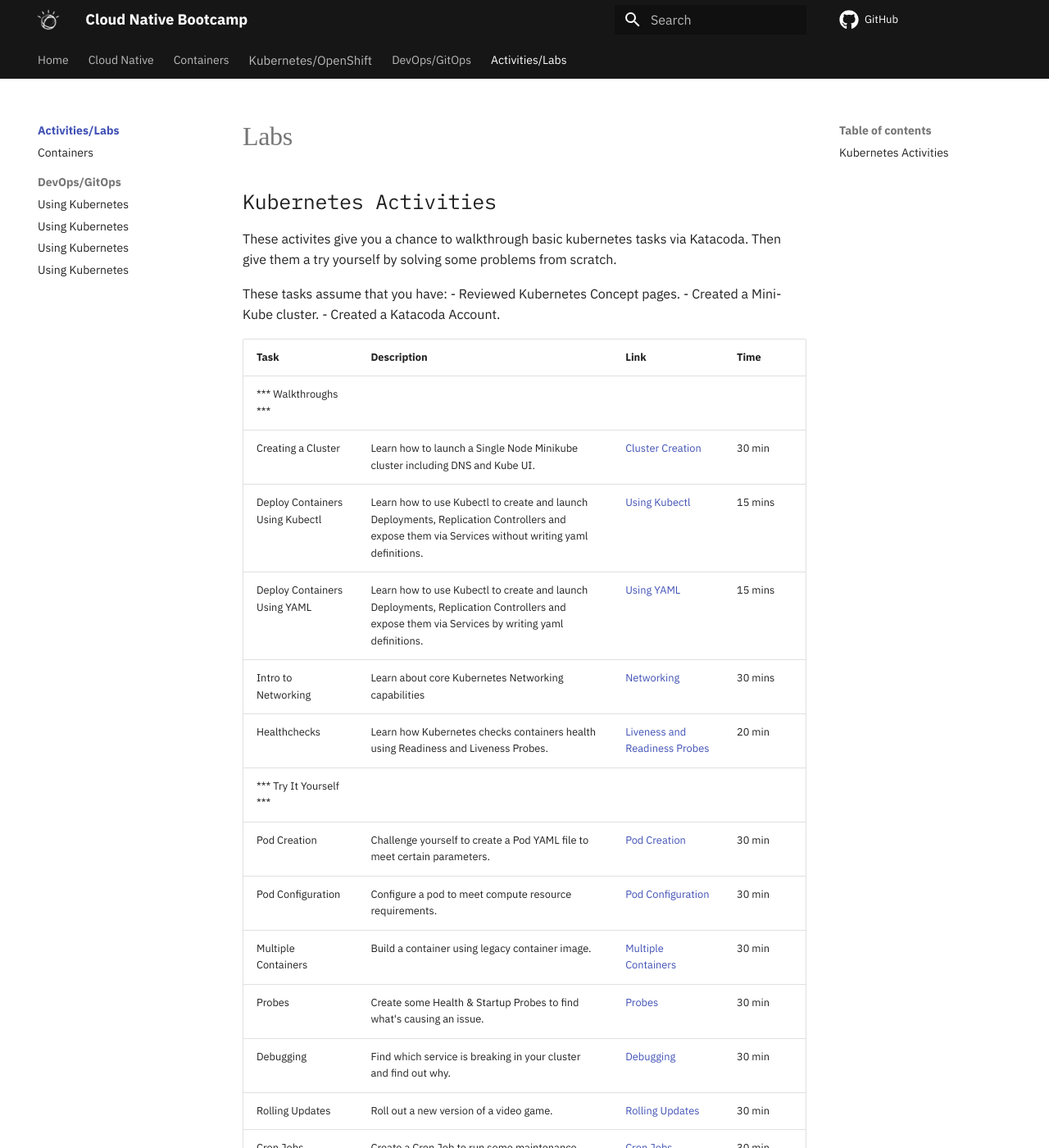
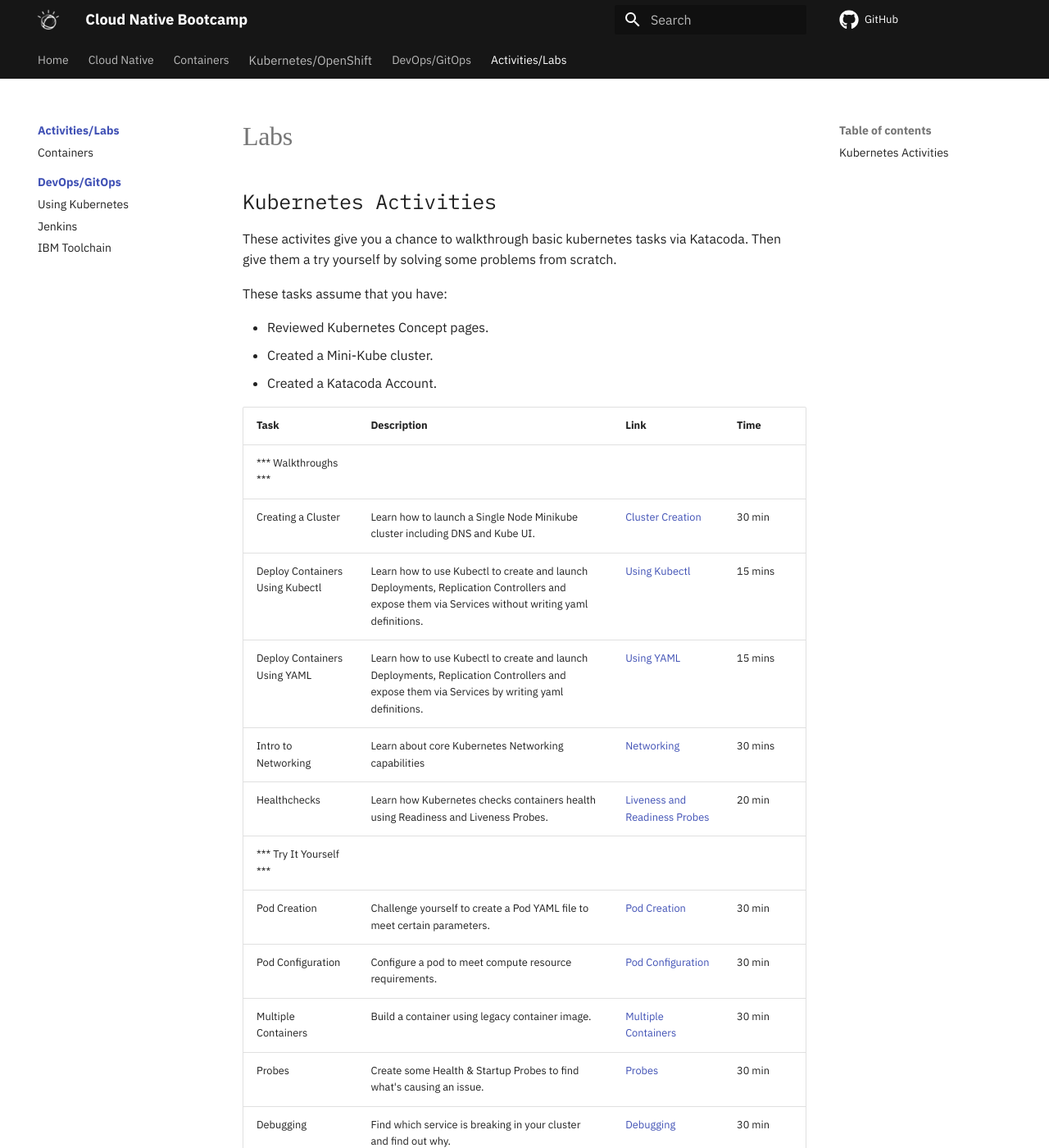
Before and after one commit to ibm-cloud-architecture/cloud-native-bootcamp, an MkDocs documentation site: the page built from docs/labs/index.md, in a window 1280 px wide and 1400 px high. Shown: the whole window at 82% size. Built offline with MkDocs 1.6.1 and Material for MkDocs 9.7.7, drawn with Linux system fonts in a browser that asks for light colours; some web fonts are replaced; comment, search, counter and statistics services are not loaded.

Commit message:
update to labs section

```diff
--- a/docs/labs/index.md
+++ b/docs/labs/index.md
@@ -5,6 +5,7 @@
 These activites give you a chance to walkthrough basic kubernetes tasks via Katacoda. Then give them a try yourself by solving some problems from scratch.
 
 These tasks assume that you have:
+
  - Reviewed Kubernetes Concept pages.
  - Created a Mini-Kube cluster.
  - Created a Katacoda Account.
--- a/mkdocs.yml
+++ b/mkdocs.yml
@@ -116,7 +116,7 @@
     - labs/index.md
     - Containers: containers/labs/index.md
     - DevOps/GitOps:
-      - devops/tekton/labs/iks.md
+      - labs/index.md
       - Tekton: devops/tekton/labs/iks.md
-      - Jenkins: devops/tekton/labs/iks.md
-      - IBM Cloud: devops/tekton/labs/iks.md
+      - Jenkins: labs/devops/jenkins/iks.md
+      - IBM Cloud: devops/ibm-toolchain/index.md
```
